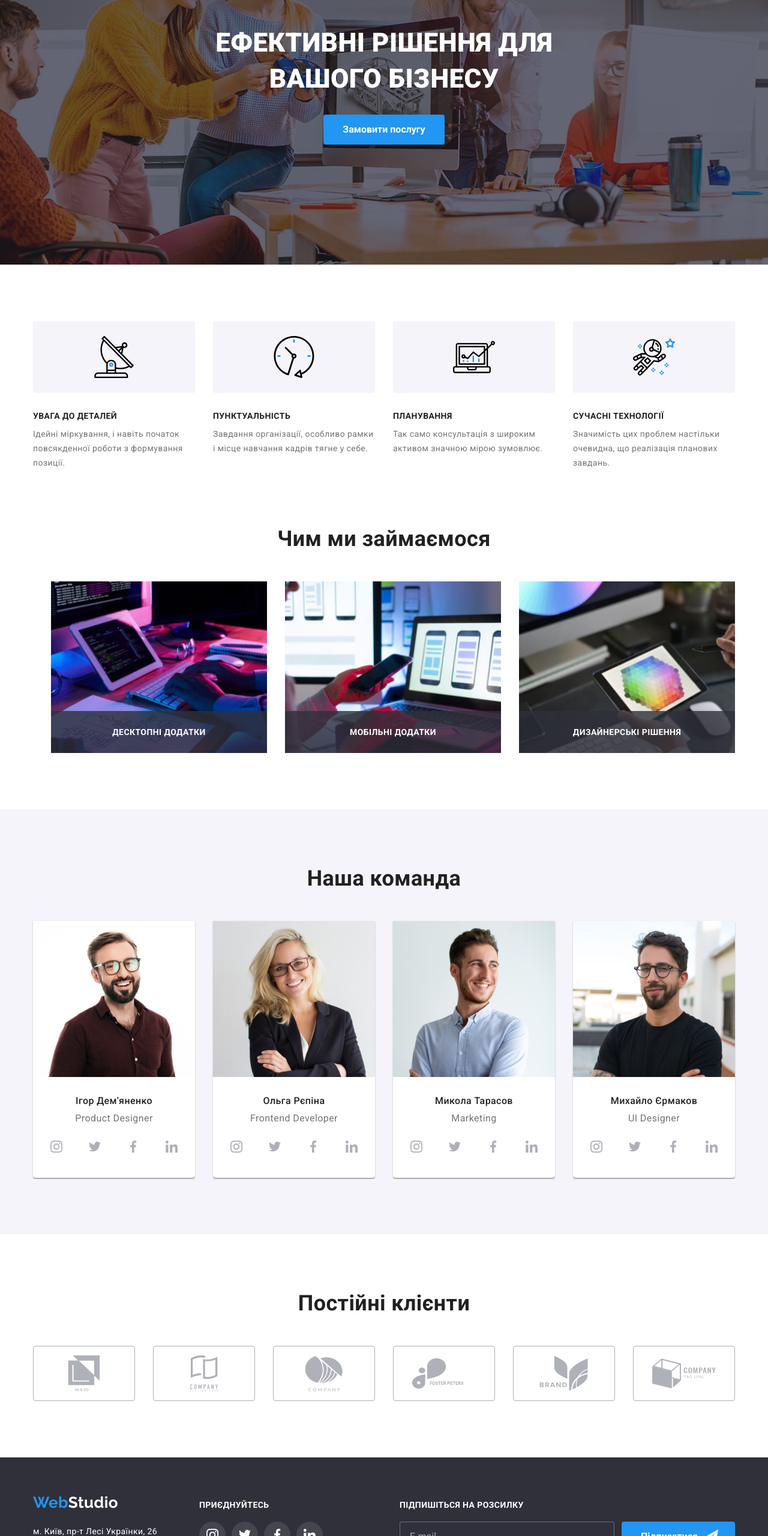
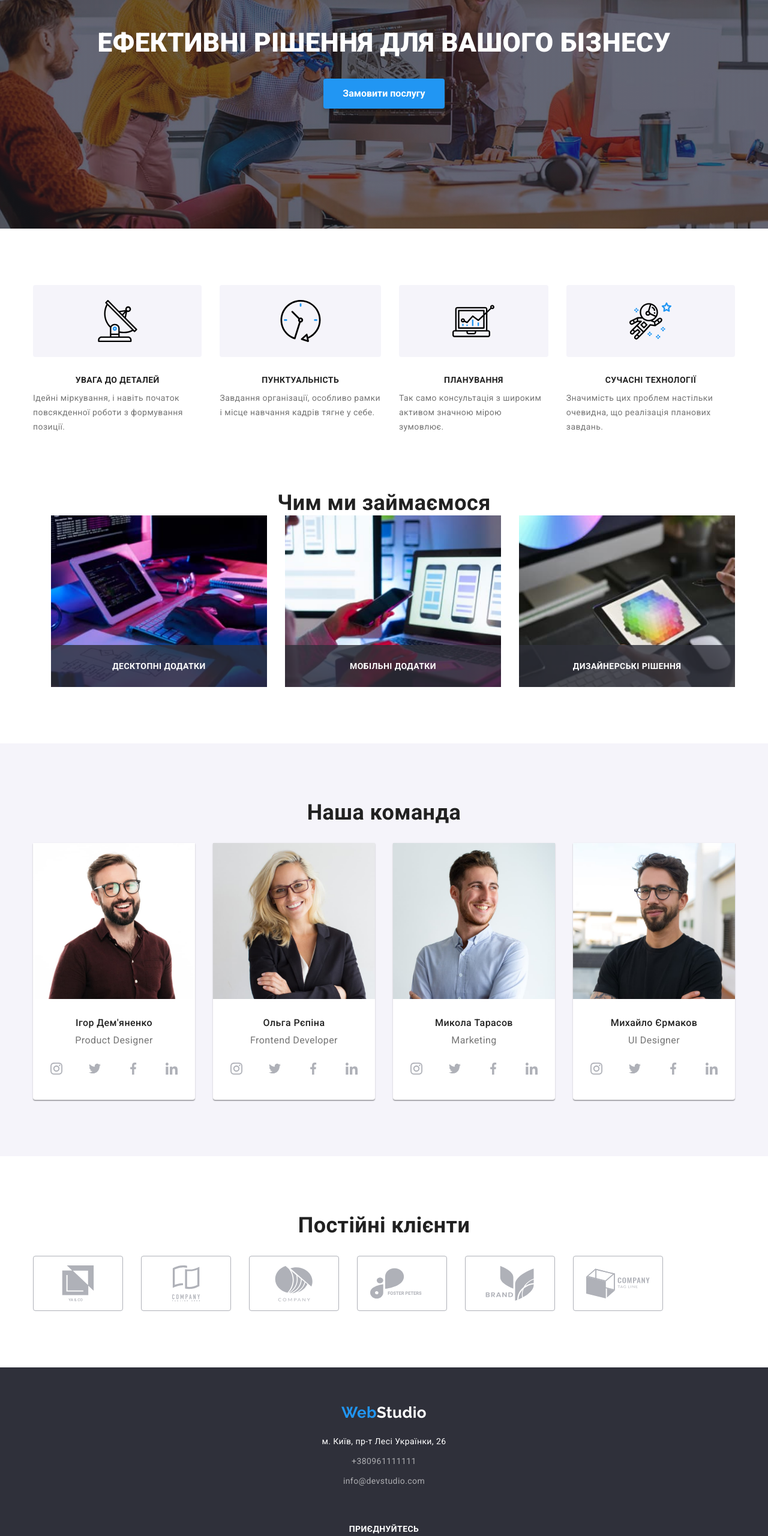
Before and after one commit to Claudiosz/goit-markup-hw-08, a plain HTML site: page index.html in a window 1280 px wide. Shown: the part 240-2800 px from the top of the page at 60% size. Drawn offline with nearby package versions, Linux system fonts and the light colour scheme; files whose address does not match are found by name.

Commit message:
mobile first

```diff
--- a/index.html
+++ b/index.html
@@ -43,7 +43,7 @@
           </ul>
         </nav>
         <ul class="contact">
-          <li class="contact__item">
+          <li class="contact__item header__contact">
             <a href="mailto:info@devstudio.com" class="contact__link" lang="en"
               ><svg class="contact__icon" width="16px" height="12px">
                 <use href="./images/icons.svg#icon-envelope"></use>
@@ -413,7 +413,7 @@
           <ul class="client__list">
             <li class="client__item">
               <a class="client__link" href=""
-                ><svg class="client__logo" width="106px" height="60px">
+                ><svg class="client__logo" width="106" height="60">
                   <use href="./images/icons.svg#icon-client1"></use>
                 </svg>
               </a>
@@ -427,14 +427,14 @@
             </li>
             <li class="client__item">
               <a class="client__link" href=""
-                ><svg class="client__logo" width="106px" height="60px">
+                ><svg class="client__logo" width="106" height="60">
                   <use href="./images/icons.svg#icon-client3"></use>
                 </svg>
               </a>
             </li>
             <li class="client__item">
               <a class="client__link" href=""
-                ><svg class="client__logo" width="106px" height="60px">
+                ><svg class="client__logo" width="106" height="60">
                   <use href="./images/icons.svg#icon-client4"></use>
                 </svg>
               </a>
@@ -448,7 +448,7 @@
             </li>
             <li class="client__item">
               <a class="client__link" href=""
-                ><svg class="client__logo" width="106px" height="60px">
+                ><svg class="client__logo" width="106" height="60">
                   <use href="./images/icons.svg#icon-client6"></use>
                 </svg>
               </a>
@@ -482,7 +482,7 @@
                     >+380961111111</a
                   >
                 </li>
-                <li class="contact-__item footer__contact">
+                <li class="contact__item footer__contact">
                   <a
                     href="mailto:info@devstudio.com"
                     class="contact__link link"
@@ -527,7 +527,7 @@
             </ul>
           </div>
         </div>
-        <div>
+        <div class="subscribe">
           <p class="subscribe__tittle">Підпишіться на розсилку</p>
           <form class="subscribe">
             <input
--- a/sass/components/_container.scss
+++ b/sass/components/_container.scss
@@ -1,6 +1,15 @@
 .container {
-    width: 1200px;
     padding-left: 15px;
     padding-right: 15px;
     margin: 0 auto;
+    @media screen and (min-width:480px) {
+width: 480px;
+padding: 0;
+    }
+        @media screen and (min-width:768px) {
+           width: 768px;
+        }
+       @media screen and (min-width:1200px) {
+             width: 1200px;
+           }
 }
--- a/sass/components/_tittle.scss
+++ b/sass/components/_tittle.scss
@@ -1,4 +1,5 @@
-.section-tittle{margin-bottom: 50px;
+.section-tittle{
+    // margin-bottom: 50px;
     font-size: 36px;
     line-height: calc(42 / 36);
     text-align: center;}
--- a/sass/layuouts/_about.scss
+++ b/sass/layuouts/_about.scss
@@ -1,4 +1,11 @@
-.about{@extend %section;}
+.about{
+    @extend %section;
+    display: none;
+    margin: 0 auto;
+    @media  screen and (min-width:1200px){
+    display: block;
+    }
+}
 .about__list {
     @extend %list;
     position: relative;
--- a/sass/layuouts/_banner.scss
+++ b/sass/layuouts/_banner.scss
@@ -1,11 +1,12 @@
 .banner {
     max-width: 1600px;
-    height: 600px;
+    height: auto;
     background-image: linear-gradient(rgba(47, 48, 58, 0.4),
             rgba(47, 48, 58, 0.4)),
         url(../images/banner.jpg);
     background-position: center;
     background-repeat: no-repeat;
+    background-size: cover;
     text-align: center;
     padding: 200px 0;
     margin: 0 auto;
@@ -13,13 +14,16 @@
 .banner__tittle {
     margin: 0 auto;
     margin-bottom: 10px;
-    width: 696px;
     text-transform: uppercase;
-    font-size: 44px;
+    font-size: 26px;
     font-weight: 900;
     color: $secondary-color;
     line-height: calc(60 / 44);
     margin-bottom: 30px;
+    @media  screen and (min-width:1200px) {
+        font-size: 44px;
+
+    }
 }
 
 .button-block {
--- a/sass/layuouts/_clients.scss
+++ b/sass/layuouts/_clients.scss
@@ -1,21 +1,21 @@
-.client{@extend %section;}
+.client{
+    @extend %section;margin: 0 auto;
+}
 .client__list {
     @extend %list;
+    display: flex;
+    flex-wrap: wrap;
     gap: 30px;
-    display: flex;
 }
-
+.client__tittle{margin-bottom: 30px;}
 .client__link {
     fill: #afb1b8;
     display: flex;
     justify-content: center;
     align-items: center;
-    height: 100%;
-    width: 100%;
+    height: 92px;
     border: 1px solid #afb1b8;
     border-radius: 4px;
-    background-repeat: no-repeat;
-    background-position: center;
     transition: fill 250ms cubic-bezier(0.4, 0, 0.2, 1),
         border-color 250ms cubic-bezier(0.4, 0, 0.2, 1);
         &:hover,&:focus {
@@ -25,6 +25,11 @@
 }
 
 .client__item {
-    width: 170px;
-    height: 92px;
+    width: calc((100% - 2 * 15px)/2);
+    @media screen and (min-width:768px) {
+    width: calc((100% - 4 * 15px)/3);
+    }
+    @media screen and (min-width:1200px){
+        width: calc((100% - 18 * 15px)/6);
+    }
 }
--- a/sass/layuouts/_comands.scss
+++ b/sass/layuouts/_comands.scss
@@ -1,30 +1,45 @@
 .comands {
     @extend %section;
     background: #f5f4fa;
+    @media screen and (max-width:767px) {
+            width: 100vw;
+        }
 }
 
 .comands__list {
     @extend %list;
-    display: flex;
+    gap: 30px;
+    flex-wrap: wrap;
+    @media screen and (min-width:768px) {
+            display: flex;
+    }
 }
 
 .comands__item {
-    width: 270px;
-    margin-left: 30px;
+    margin-bottom: 30px;
     background-color: $secondary-color;
     border-radius: 0px 0px 4px 4px;
     box-shadow: 0px 1px 3px rgba(0, 0, 0, 0.12), 0px 1px 1px rgba(0, 0, 0, 0.14),
-        0px 2px 1px rgba(0, 0, 0, 0.2);
-        &:first-child{
-                margin-left: 0;
+    0px 2px 1px rgba(0, 0, 0, 0.2);
+    margin: 0 auto;
+    @media screen and (max-width:767px) {
+        &:not(:last-child) {
+                margin-bottom: 30px;
             }
+    }
+    @media screen and (min-width:768px) {
+        width: calc((100% - 2 * 15px) / 2);
+    }
+        @media screen and (min-width:1200px) {
+            width: calc((100% - 6 * 15px) / 4);
+        }
 }
 
 .comands__card {
     padding: 30px 0;
-    width: 100%;
     word-wrap: break-word;
 }
+.comands__main-tittle{margin-bottom: 30px;}
 .comands__name {
     font-size: 16px;
     font-weight: 500;
@@ -61,5 +76,5 @@
 
 .icon-list__item {
   width: 44px;
-    height: 44px;
+height: 44px;
 }
--- a/sass/layuouts/_footer.scss
+++ b/sass/layuouts/_footer.scss
@@ -2,13 +2,18 @@
     padding: 60px 0px;
     background-color: #2f303a;
 }
-.footer .container{display: flex;justify-content: space-between;align-items: baseline;}
+// .footer .container{display: flex;justify-content: space-between;align-items: baseline;}
 .form-container {
-    display: flex;
-    align-items: baseline;
+    text-align: center;
+    // display: flex;
+    // align-items: baseline;
 }
 .footer__contact{
-        margin-top: 9px;
+        margin-top: 8px;
+        @media  screen and (min-width:1200px) {
+            margin-top: 9px;
+
+        }
     }
 .footer__logo {
     @extend %link;
@@ -25,9 +30,7 @@
     line-height: calc(24 / 14);
     color: $secondary-color;
 }
-.connect {
-    margin-left: 70px;
-}
+.connect{margin: 60px;}
 .connect p {
     margin-bottom: 20px;
     color: $secondary-color;
@@ -36,7 +39,11 @@
     line-height: calc(16 / 14);
     text-transform: uppercase;
 }
-
+.icon-list {
+    @extend %list;
+    display: flex;
+    justify-content: center
+}
 .icon-list__link {
    @extend %link;
    width: 100%;
@@ -56,27 +63,25 @@
         fill: $secondary-color;
     }
 }
-.icon-list {
-    @extend %list;
-    display: flex;
-}
+
 .icon-list__item {
     display: flex;
     align-items: center;
     margin-right: 10px;
-
     &:last-child {
         margin-right: 0px;
     }
 }
 .subscribe {
-    display: flex;
+    // display: flex;
+    text-align: center;
 }
-
 .subscribe__input {
-    width: 358px;
+    display: block;
+    width: 100%;
     height: 50px;
     padding: 15px 0 15px 16px;
+    margin: 20px 0;
     border: 1px solid rgba(255, 255, 255, 0.3);
     filter: drop-shadow(0px 4px 4px rgba(0, 0, 0, 0.15));
     border-radius: 4px;
--- a/sass/layuouts/_function.scss
+++ b/sass/layuouts/_function.scss
@@ -1,16 +1,15 @@
 .function {
     @extend %section;
     padding-bottom: 0px;
+    margin: 0 auto
 }
 .function__list {
     @extend %list;
-    display: flex;
-}
-.function__item {
-    width: 270px;
-    margin-left: 30px;
-    &:first-child {
-            margin-left: 0px;}
+    @media screen and (min-width:768px) {
+        display: flex;
+        gap: 30px;
+
+    }
 }
 .function__icon-block {
     height: 120px;
@@ -26,6 +25,7 @@
     font-size: 14px;
     line-height: calc(16 / 14);
     text-transform: uppercase;
+    text-align: center;
 }
 
 .function__text {
--- a/sass/layuouts/_header.scss
+++ b/sass/layuouts/_header.scss
@@ -17,9 +17,16 @@
 }
 .header-nav__logo--blue{color: $accent-color;}
 .header .contact{display: flex;
-    align-items: center;}
+    align-items: center;
+    @media screen and (max-width:767px) {
+            display: none;
+        }
+}
 .header__contact{
     margin-left: 50px;
     &:first-child{margin-left: 0;}
+        @media screen and (max-width:767px) {
+            display: none;
+        }
 
 }
--- a/sass/layuouts/_portgolio.scss
+++ b/sass/layuouts/_portgolio.scss
@@ -17,7 +17,6 @@
 }
 
 .example__item {
-    width: 370px;
     width: calc((100% - 60px) / 3);
     outline: 1px solid #eeeeee;
 }
--- a/sass/layuouts/_site-nav.scss
+++ b/sass/layuouts/_site-nav.scss
@@ -2,6 +2,9 @@
     @extend %list;
     display: flex;
     align-items: center;
+    @media screen and (max-width:767px) {
+            display: none;
+        }
 }
 
 .site-nav__item {
```
Also changed, not shown: css/main.css, css/main.min.css, 2 other files.
